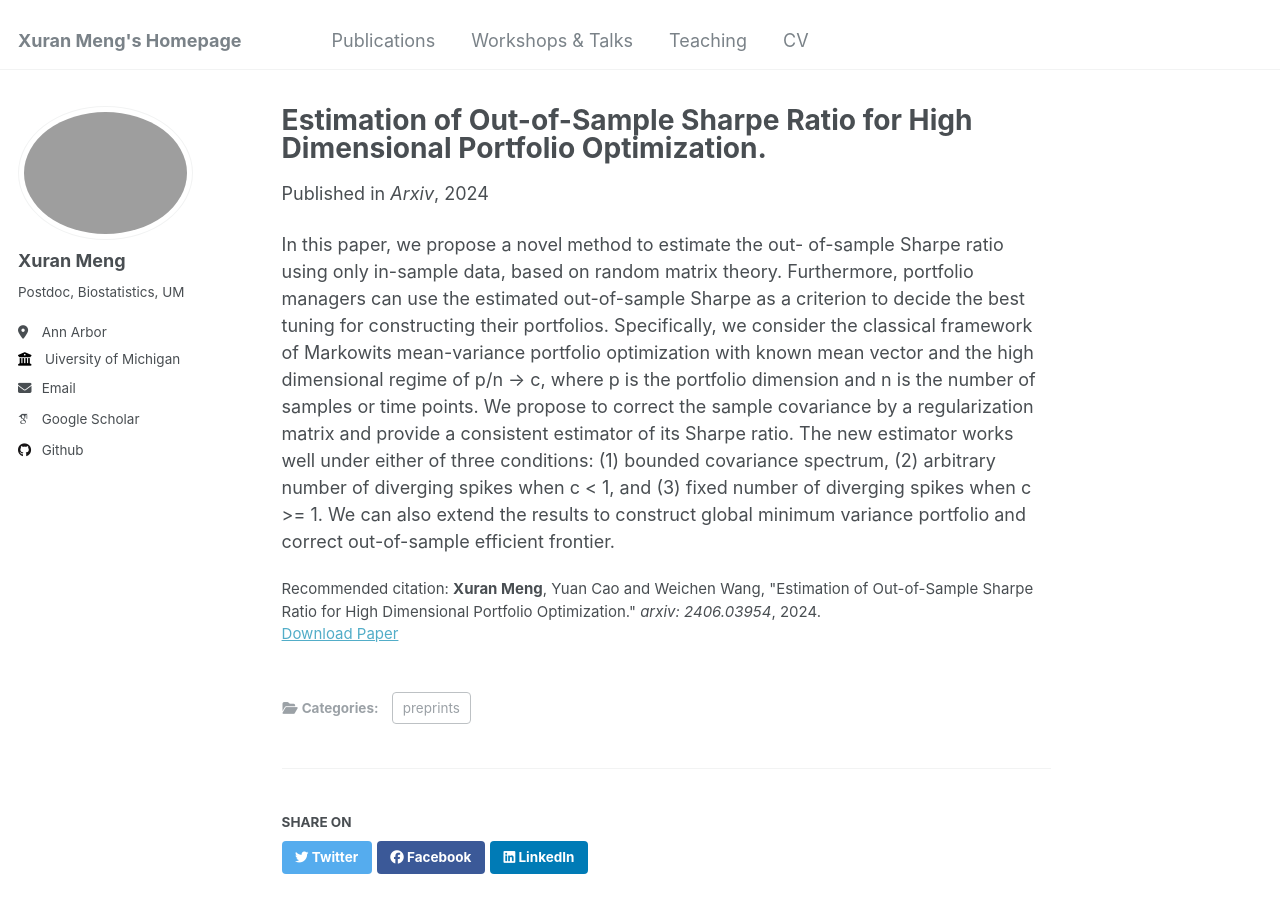
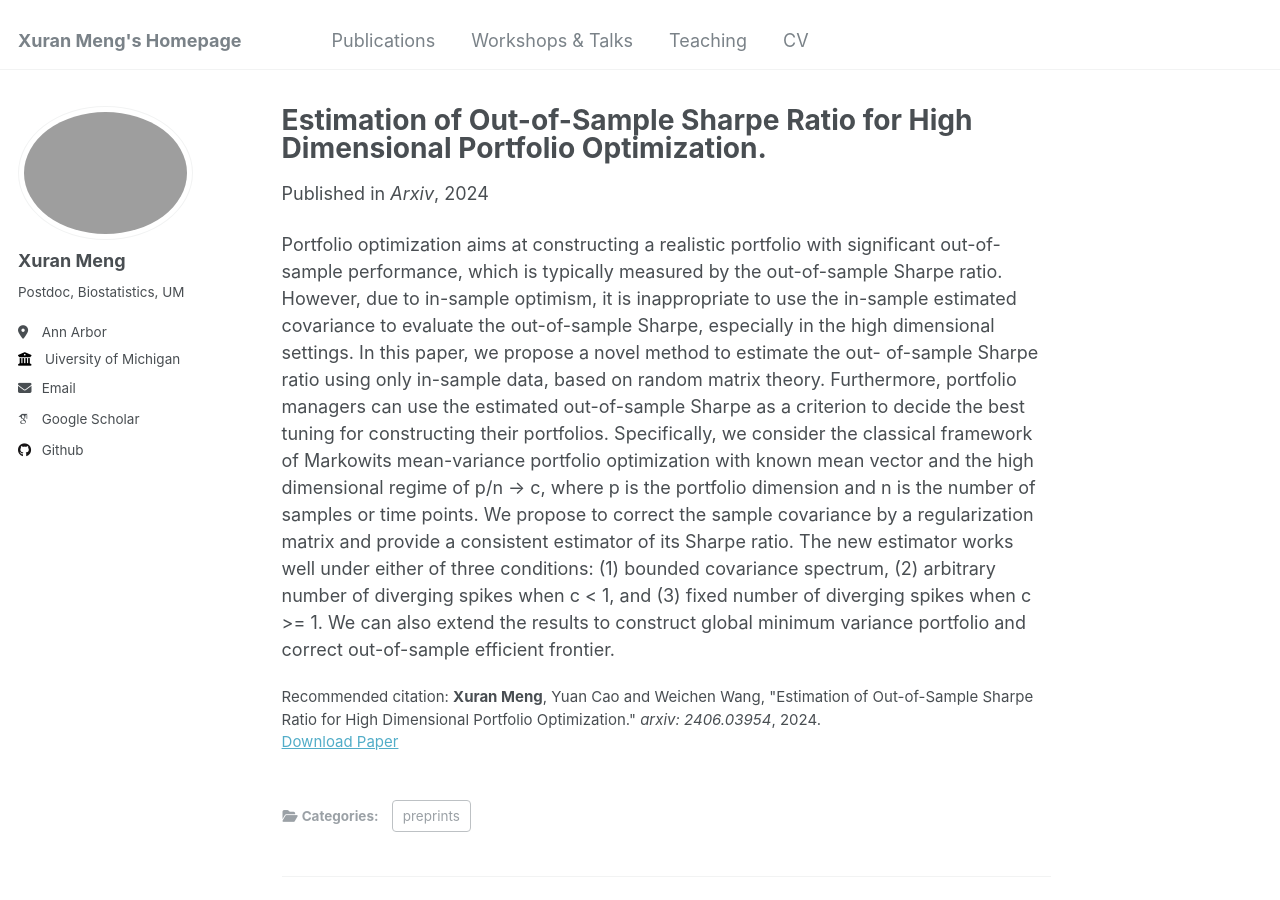
Before and after one commit to XuranMeng/XuranMeng.github.io, a Jekyll site: the page built from _publications/Sharperatio.md, in a window 1280 px wide and 900 px high. Built offline with Jekyll 4.4.1, drawn with Linux system fonts in a browser that asks for light colours; some web fonts are replaced.

Commit message:
Update Sharperatio.md

```diff
--- a/_publications/Sharperatio.md
+++ b/_publications/Sharperatio.md
@@ -10,4 +10,4 @@ venue: 'Arxiv'
 paperurl: 'https://arxiv.org/pdf/2406.03954'
 citation: '<b>Xuran Meng</b>, Yuan Cao and Weichen Wang, &quot;Estimation of Out-of-Sample Sharpe Ratio for High Dimensional Portfolio Optimization.&quot; <i>arxiv: 2406.03954</i>, 2024.'
 ---
-In this paper, we propose a novel method to estimate the out- of-sample Sharpe ratio using only in-sample data, based on random matrix theory. Furthermore, portfolio managers can use the estimated out-of-sample Sharpe as a criterion to decide the best tuning for constructing their portfolios. Specifically, we consider the classical framework of Markowits mean-variance portfolio optimization with known mean vector and the high dimensional regime of p/n -> c, where p is the portfolio dimension and n is the number of samples or time points. We propose to correct the sample covariance by a regularization matrix and provide a consistent estimator of its Sharpe ratio. The new estimator works well under either of three conditions: (1) bounded covariance spectrum, (2) arbitrary number of diverging spikes when c < 1, and (3) fixed number of diverging spikes when c >= 1. We can also extend the results to construct global minimum variance portfolio and correct out-of-sample efficient frontier.
+Portfolio optimization aims at constructing a realistic portfolio with significant out-of-sample performance, which is typically measured by the out-of-sample Sharpe ratio. However, due to in-sample optimism, it is inappropriate to use the in-sample estimated covariance to evaluate the out-of-sample Sharpe, especially in the high dimensional settings. In this paper, we propose a novel method to estimate the out- of-sample Sharpe ratio using only in-sample data, based on random matrix theory. Furthermore, portfolio managers can use the estimated out-of-sample Sharpe as a criterion to decide the best tuning for constructing their portfolios. Specifically, we consider the classical framework of Markowits mean-variance portfolio optimization with known mean vector and the high dimensional regime of p/n -> c, where p is the portfolio dimension and n is the number of samples or time points. We propose to correct the sample covariance by a regularization matrix and provide a consistent estimator of its Sharpe ratio. The new estimator works well under either of three conditions: (1) bounded covariance spectrum, (2) arbitrary number of diverging spikes when c < 1, and (3) fixed number of diverging spikes when c >= 1. We can also extend the results to construct global minimum variance portfolio and correct out-of-sample efficient frontier.
```
